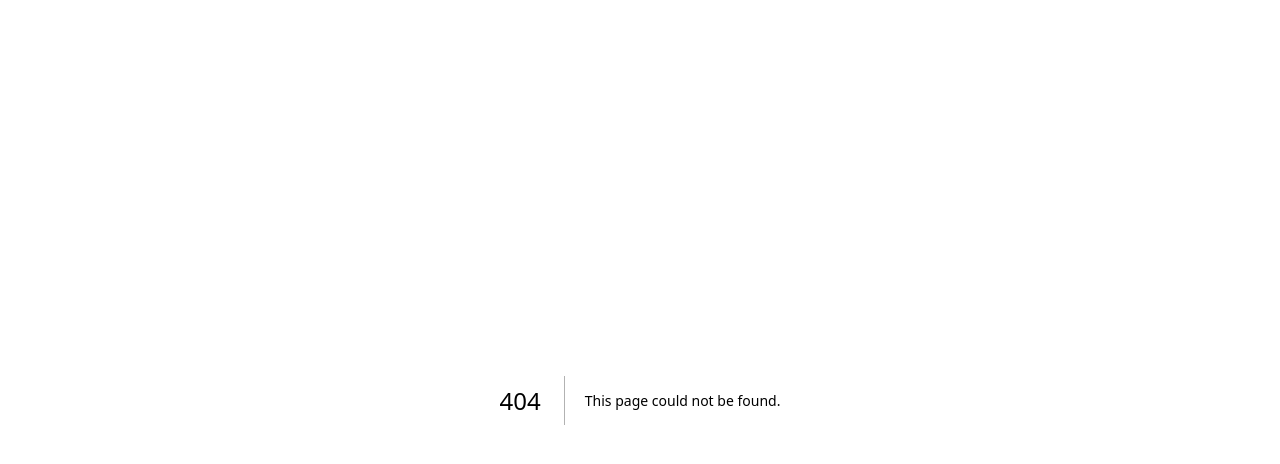
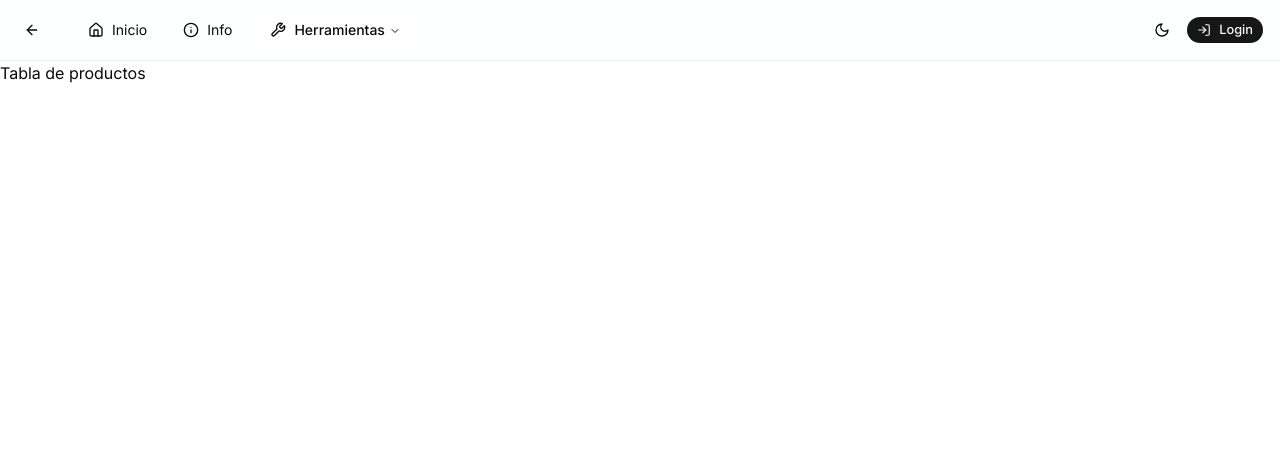
Before and after one commit to Devilleros/devilleros, a Next.js app: page /tools/product-table in a window 1280 px wide. Before the commit this address had no page. Shown: the top 464 px of the page. Built offline with nearby package versions, Linux system fonts and the light colour scheme; no server answers.

Commit message:
25 mar: correcciones menores, iconos y títulos de herramientas

```diff
--- /dev/null
+++ b/app/(contenido)/tools/product-table/page.tsx
@@ -0,0 +1,9 @@
+"use client"
+
+export default function ProductTablePage() {
+    return (
+        <div>
+            <h1>Tabla de productos</h1>
+        </div>
+    )
+}
--- a/app/components/Navbar.tsx
+++ b/app/components/Navbar.tsx
@@ -24,6 +24,7 @@ import {
 } from "@/components/ui/navigation-menu";
 import {
   ArrowLeft,
+  Clock,
   Grid2X2,
   Home,
   Info,
@@ -31,7 +32,9 @@ import {
   LogOut,
   Menu,
   Moon,
+  Rotate3D,
   Sun,
+  Workflow,
   Wrench,
 } from "lucide-react";
 import Link from "next/link";
@@ -65,7 +68,7 @@ export default function Navbar() {
 
   return (
     <nav className="sticky top-0 z-50 border-b border-border/60 bg-background/70 backdrop-blur supports-[backdrop-filter]:bg-background/50">
-      <div className="mx-auto flex max-w-6xl items-center justify-between gap-3 px-4 py-3">
+      <div className="mx-auto flex max-w-7xl items-center justify-between gap-3 px-4 py-3">
         {/* Logo (placeholder) */}
         <Button asChild variant="ghost" size="icon" className="rounded-full">
           <Link href="/" aria-label="Volver a /">
@@ -97,7 +100,7 @@ export default function Navbar() {
                 </NavigationMenuItem> */}
 
                 <NavigationMenuItem className="ml-5">
-                  <NavigationMenuLink href="/#">
+                  <NavigationMenuLink href="/inicio/#">
                     <Info className="h-4 w-4" />
                     <span>Info</span>
                   </NavigationMenuLink>
@@ -114,7 +117,7 @@ export default function Navbar() {
                   <NavigationMenuContent>
                     <div className="grid gap-3 p-2 md:w-[520px] md:grid-cols-2">
                       <NavigationMenuLink href="/tools/drawio">
-                        <Grid2X2 className="h-4 w-4" />
+                        <Workflow className="h-4 w-4" />
                         <span className="leading-tight">
                           <span className="block text-sm font-semibold">Diagramas</span>
                           <span className="block text-xs text-muted-foreground">Draw.io + IA</span>
@@ -122,23 +125,31 @@ export default function Navbar() {
                       </NavigationMenuLink>
 
                       <NavigationMenuLink href="/tools/univerjs">
-                        <Wrench className="h-4 w-4" />
+                        <Grid2X2 className="h-4 w-4" />
                         <span className="leading-tight">
                           <span className="block text-sm font-semibold">Hoja de cálculo</span>
                           <span className="block text-xs text-muted-foreground">Univer JS</span>
                         </span>
                       </NavigationMenuLink>
 
+                      <NavigationMenuLink href="/tools/product-table">
+                        <Grid2X2 className="h-4 w-4" />
+                        <span className="leading-tight">
+                          <span className="block text-sm font-semibold">Tabla de productos</span>
+                          <span className="block text-xs text-muted-foreground">Tabla de productos</span>
+                        </span>
+                      </NavigationMenuLink>
+
                       <NavigationMenuLink href="/tools/Nat">
-                        <Wrench className="h-4 w-4" />
+                        <Rotate3D className="h-4 w-4" />
                         <span className="leading-tight">
-                          <span className="block text-sm font-semibold">Molecula3D</span>
+                          <span className="block text-sm font-semibold">Molecula 3D</span>
                           <span className="block text-xs text-muted-foreground">Modelo 3D</span>
                         </span>
                       </NavigationMenuLink>
 
                       <NavigationMenuLink href="/tools/working-time">
-                        <Wrench className="h-4 w-4" />
+                        <Clock className="h-4 w-4" />
                         <span className="leading-tight">
                           <span className="block text-sm font-semibold">Medir tiempo</span>
                           <span className="block text-xs text-muted-foreground">Working Time</span>
--- a/lib/inicio-content/inicio-content.ts
+++ b/lib/inicio-content/inicio-content.ts
@@ -38,28 +38,35 @@ export const INICIO_PROJECTS: InicioProject[] = [
 export const INICIO_TOOLS: InicioTool[] = [
   {
     id: "drawio",
-    title: "Next AI Draw.io",
+    title: "Diagramas",
     href: "/tools/drawio",
     image: "/drawio/diagramaImage.jpg",
     imageAlt: "Diagrama de ejemplo",
   },
   {
     id: "univerjs",
-    title: "Univer JS",
+    title: "Hoja de cálculo",
     href: "/tools/univerjs",
     image: "/univer_js/univer_js.jpg",
     imageAlt: "Hoja de cálculo Univer JS",
   },
   {
+    id: "product-table",
+    title: "Tabla de productos",
+    href: "/tools/product-table",
+    image: "/product-table/product-table.jpg",
+    imageAlt: "Tabla de productos",
+  },
+  {
     id: "working-time",
-    title: "Working Time",
+    title: "Medir tiempo",
     href: "/tools/working-time",
     image: "/working-time/09567c98-d2c2-43e7-a042-d8a64bedc808.png",
     imageAlt: "Working Time",
   },
   {
     id: "nat",
-    title: "Modelo 3D",
+    title: "Molecula 3D",
     href: "/tools/Nat",
     image: "/modelo3d/POXA1b.jpg",
     imageAlt: "Vista del modelo 3D Lacasa POXA1b",
```
